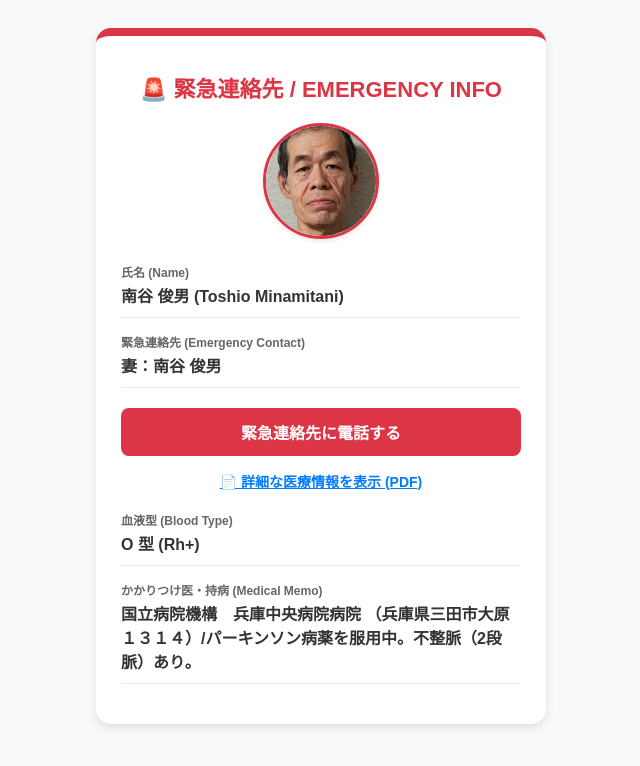
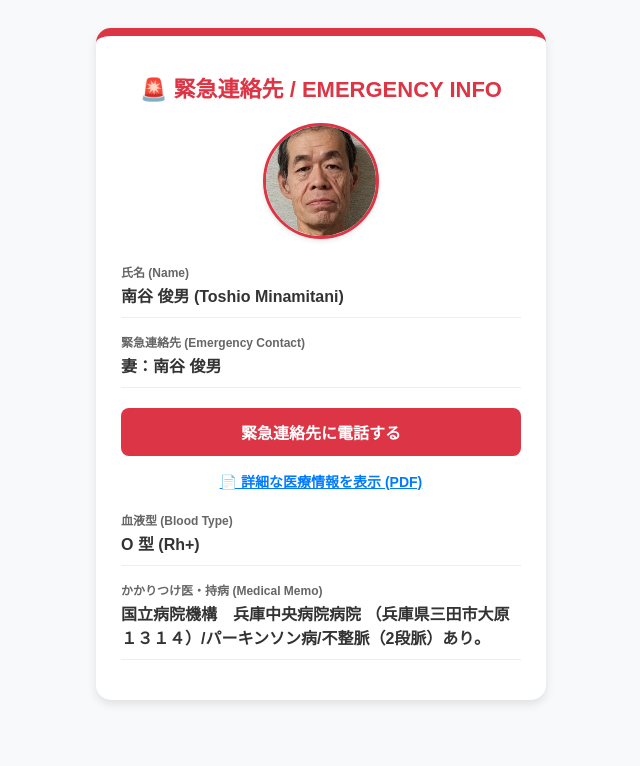
Before and after one commit to 1968-toshio/fuutaquu, a plain HTML site: page index.html in a window 1280 px wide. Shown: the whole page, without its empty margins (319-959 px from the left). Drawn offline with Linux system fonts and the light colour scheme.

Commit message:
Update medical memo text for clarity

```diff
--- a/index.html
+++ b/index.html
@@ -55,7 +55,7 @@
 
     <div class="section">
         <div class="label">かかりつけ医・持病 (Medical Memo)</div>
-        <div class="value">国立病院機構　兵庫中央病院病院 （兵庫県三田市大原１３１４）/パーキンソン病薬を服用中。不整脈（2段脈）あり。</div>
+        <div class="value">国立病院機構　兵庫中央病院病院 （兵庫県三田市大原１３１４）/パーキンソン病/不整脈（2段脈）あり。</div>
     </div>
 </div>
 
```
